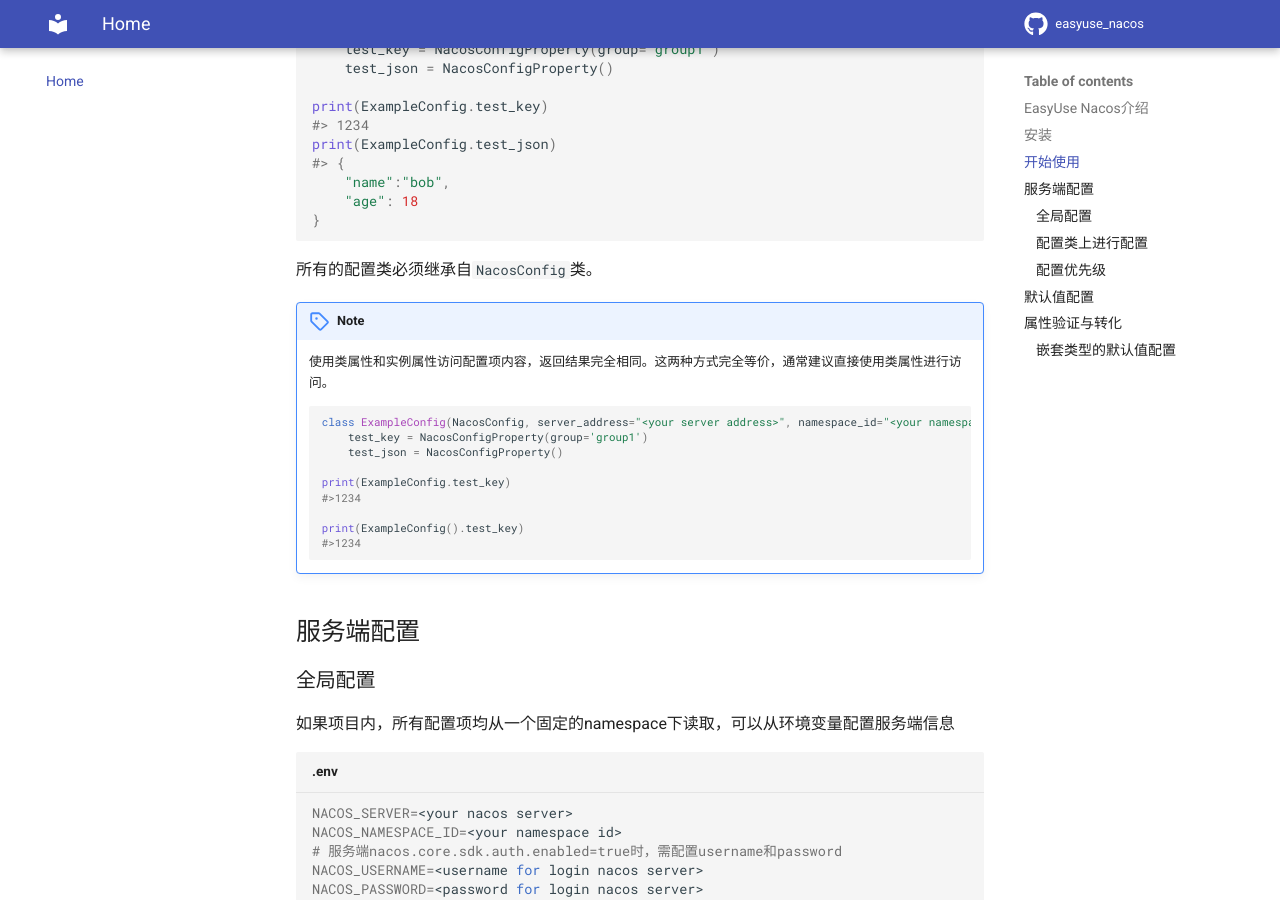
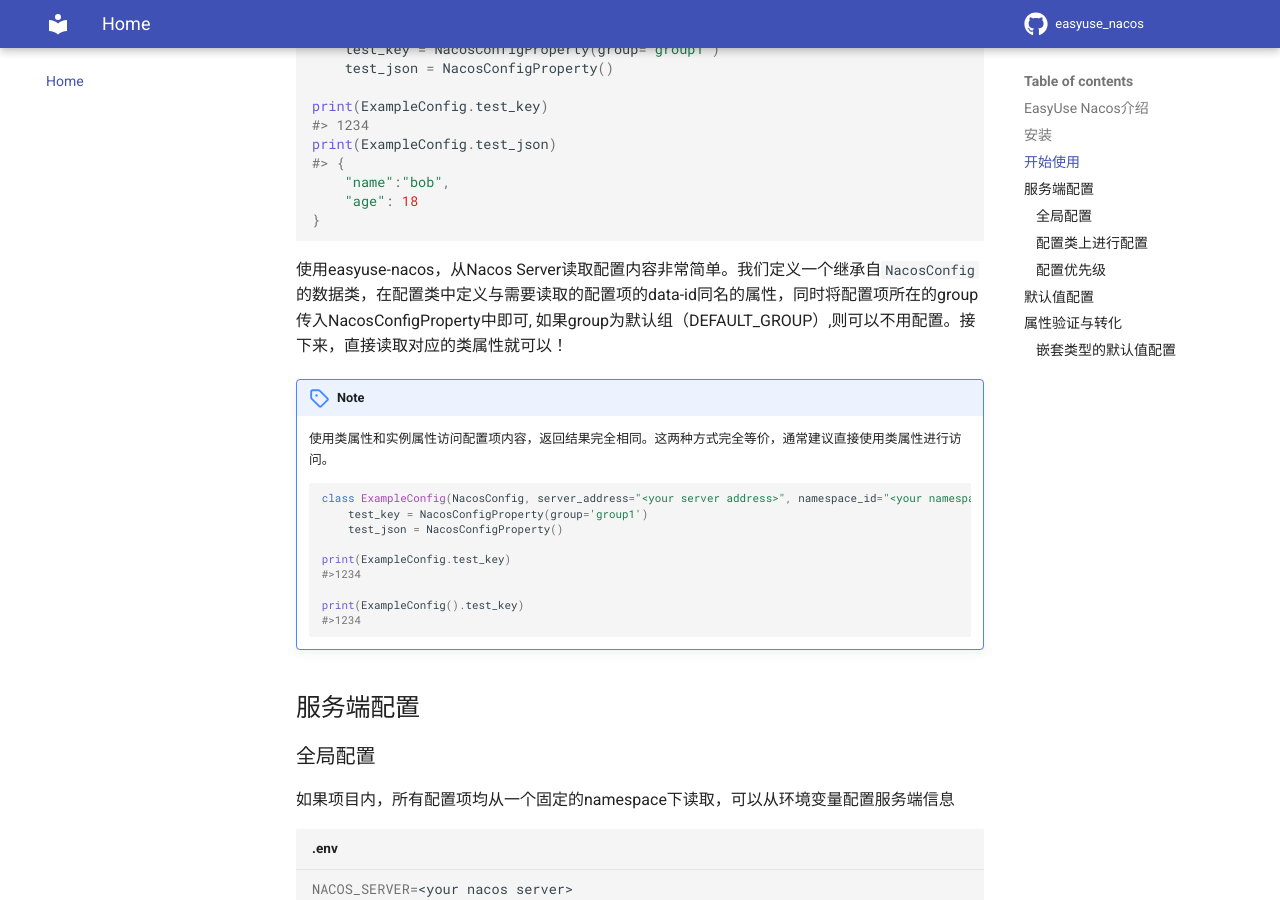
Before and after one commit to zhangxiaojiawow/easyuse_nacos, an MkDocs documentation site: the page built from docs/index.md, in a window 1280 px wide and 900 px high, scrolled down 847 px. Built offline with MkDocs 1.6.1 and Material for MkDocs 9.7.7, drawn with Linux system fonts in a browser that asks for light colours; comment, search, counter and statistics services are not loaded.

Commit message:
更新文档

````diff
--- a/docs/index.md
+++ b/docs/index.md
@@ -37,7 +37,7 @@ print(ExampleConfig.test_json)
 }
 ```
 
-所有的配置类必须继承自`NacosConfig`类。
+使用easyuse-nacos，从Nacos Server读取配置内容非常简单。我们定义一个继承自`NacosConfig`的数据类，在配置类中定义与需要读取的配置项的data-id同名的属性，同时将配置项所在的group传入NacosConfigProperty中即可, 如果group为默认组（DEFAULT_GROUP）,则可以不用配置。接下来，直接读取对应的类属性就可以！
 
 !!! note
 
````
